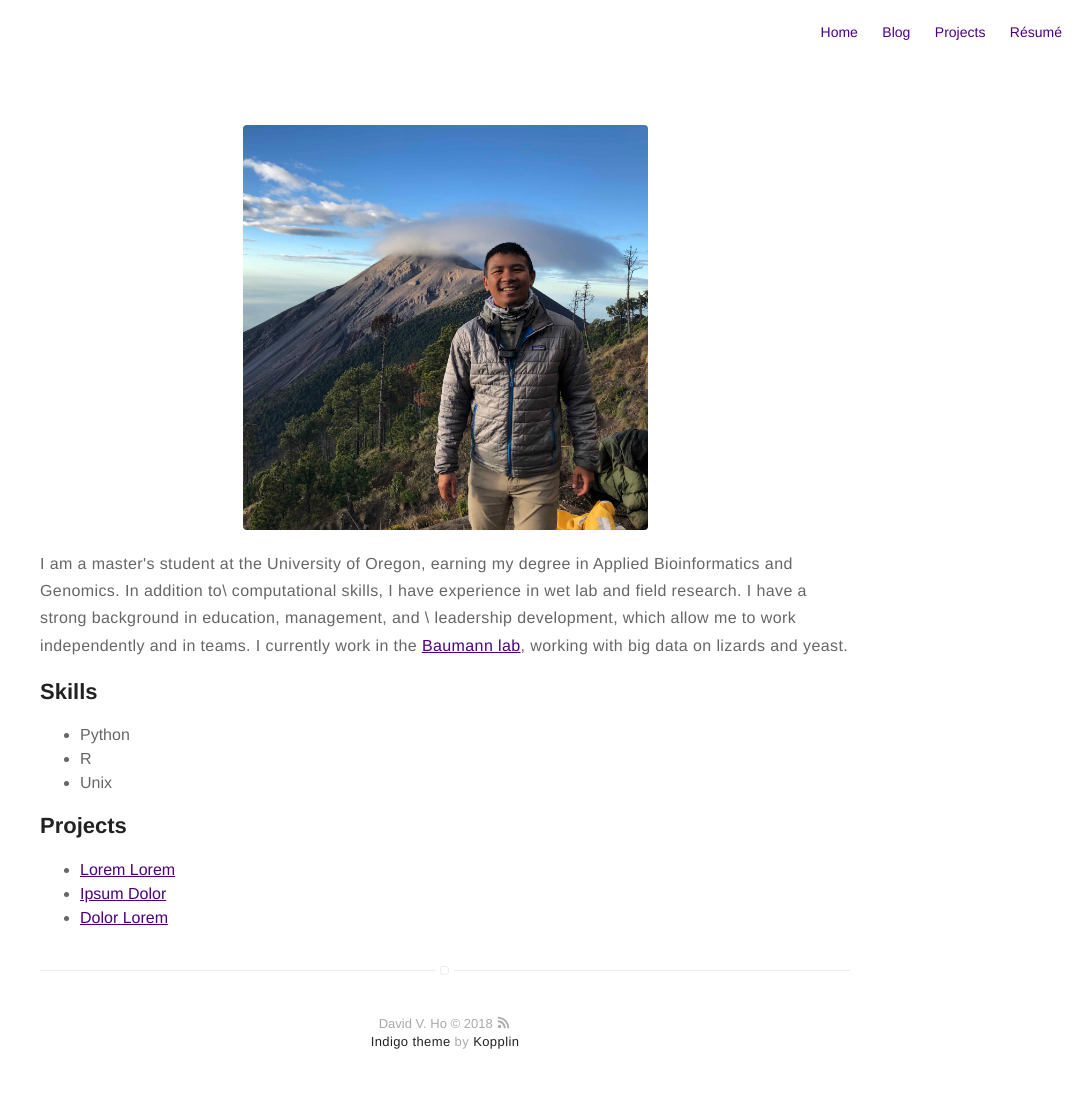
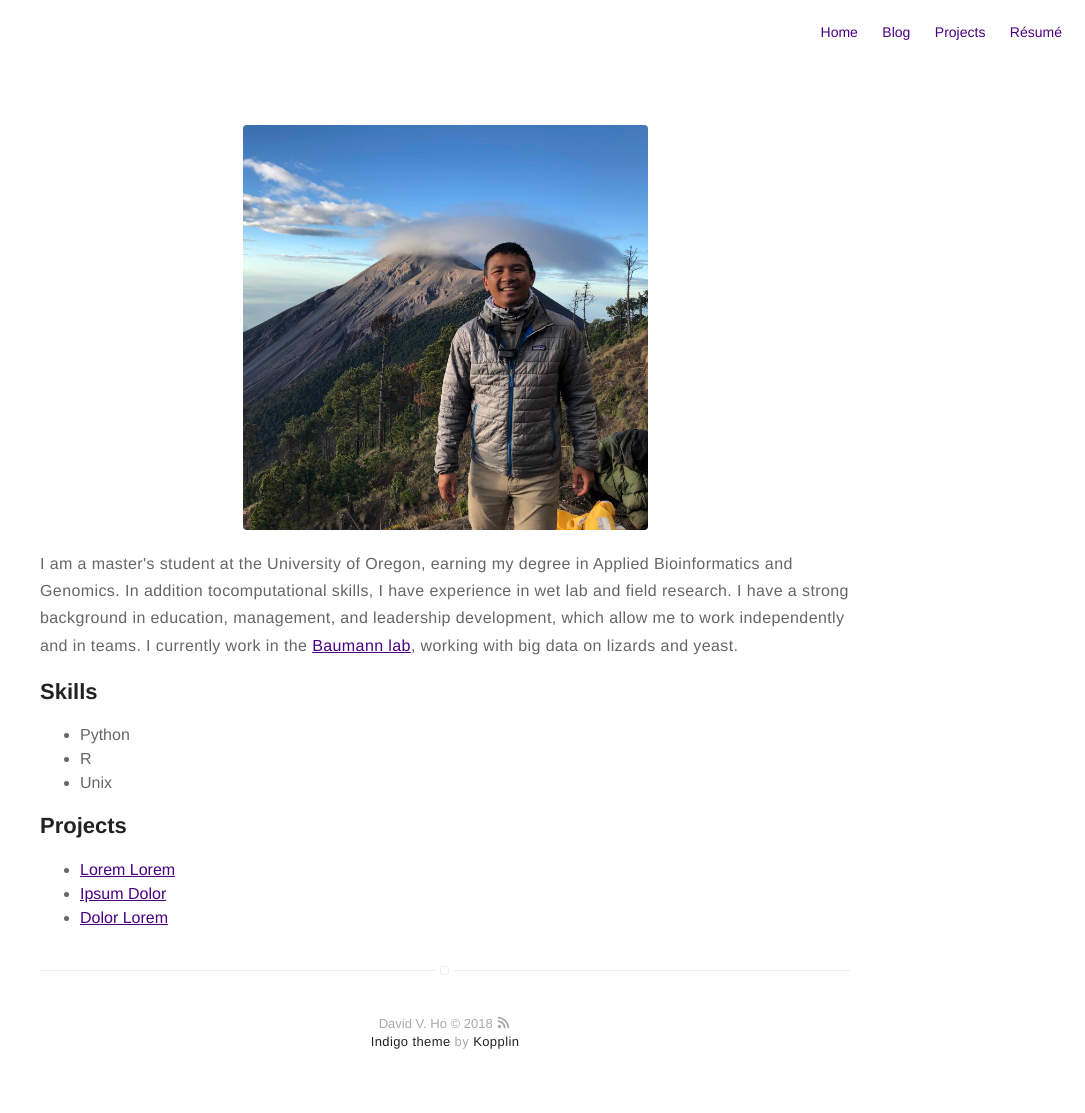
Before and after one commit to davidvho/davidvho.github.io, a Jekyll site: the page built from about.md, in a window 1280 px wide. Shown: the whole page, without its empty margins (195-1280 px from the left). Built offline with Jekyll 4.4.1, drawn with Linux system fonts in a browser that asks for light colours.

Commit message:
updated about me

```diff
--- a/about.md
+++ b/about.md
@@ -4,9 +4,7 @@
 ---
 ![Profile Image]({{/assets/images/profile.jpg}}/{{ site.picture }})
 
-<p>I am a master's student at the University of Oregon, earning my degree in Applied Bioinformatics and Genomics. In addition to\
-computational skills, I have experience in wet lab and field research. I have a strong background in education, management, and \
-leadership development, which allow me to work independently and in teams. I currently work in the <a href="http://baumannlab.org/">Baumann lab</a>, working with big data on lizards and yeast.</p>
+<p>I am a master's student at the University of Oregon, earning my degree in Applied Bioinformatics and Genomics. In addition tocomputational skills, I have experience in wet lab and field research. I have a strong background in education, management, and leadership development, which allow me to work independently and in teams. I currently work in the <a href="http://baumannlab.org/">Baumann lab</a>, working with big data on lizards and yeast.</p>
 
 <h2>Skills</h2>
 
```
